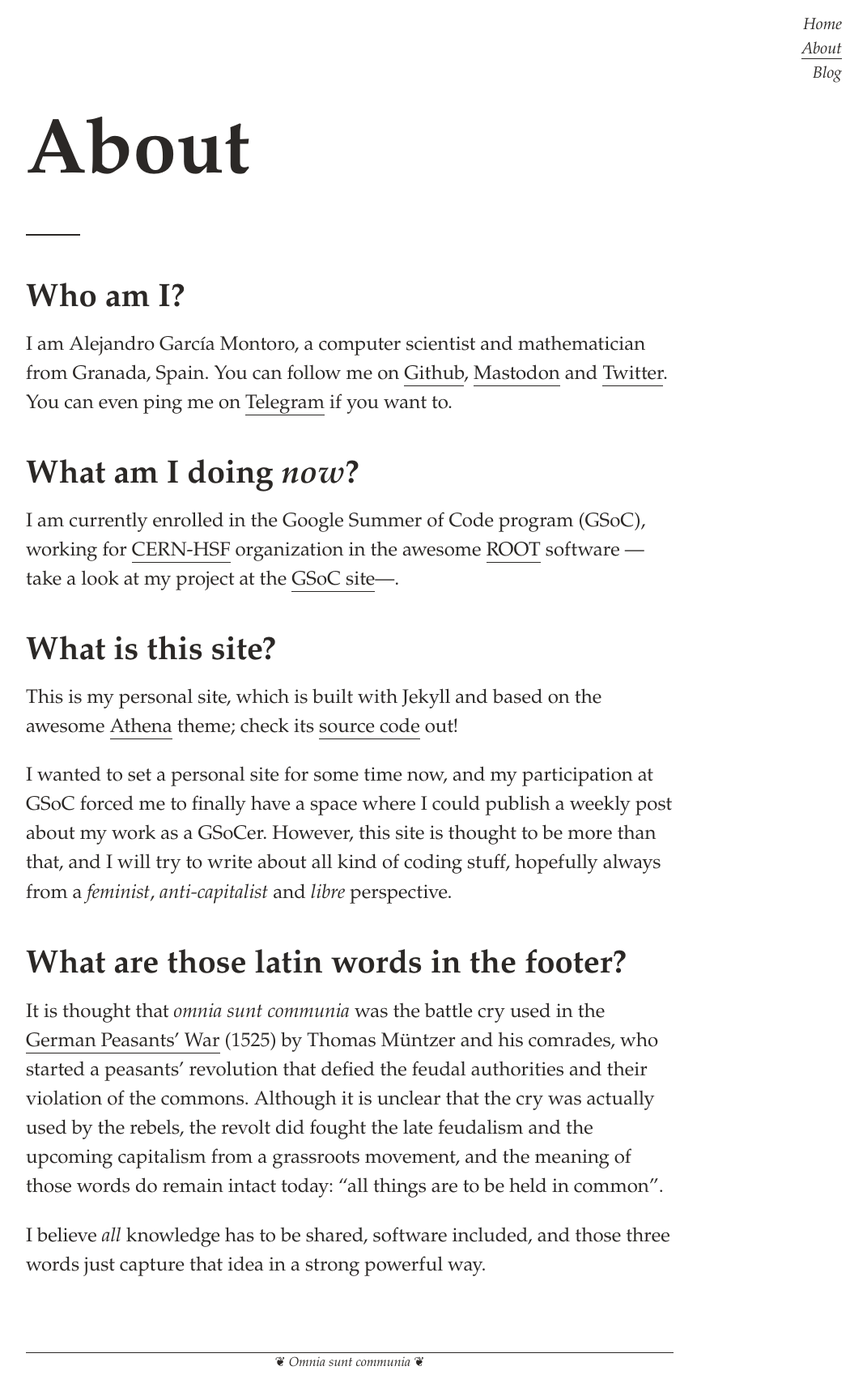
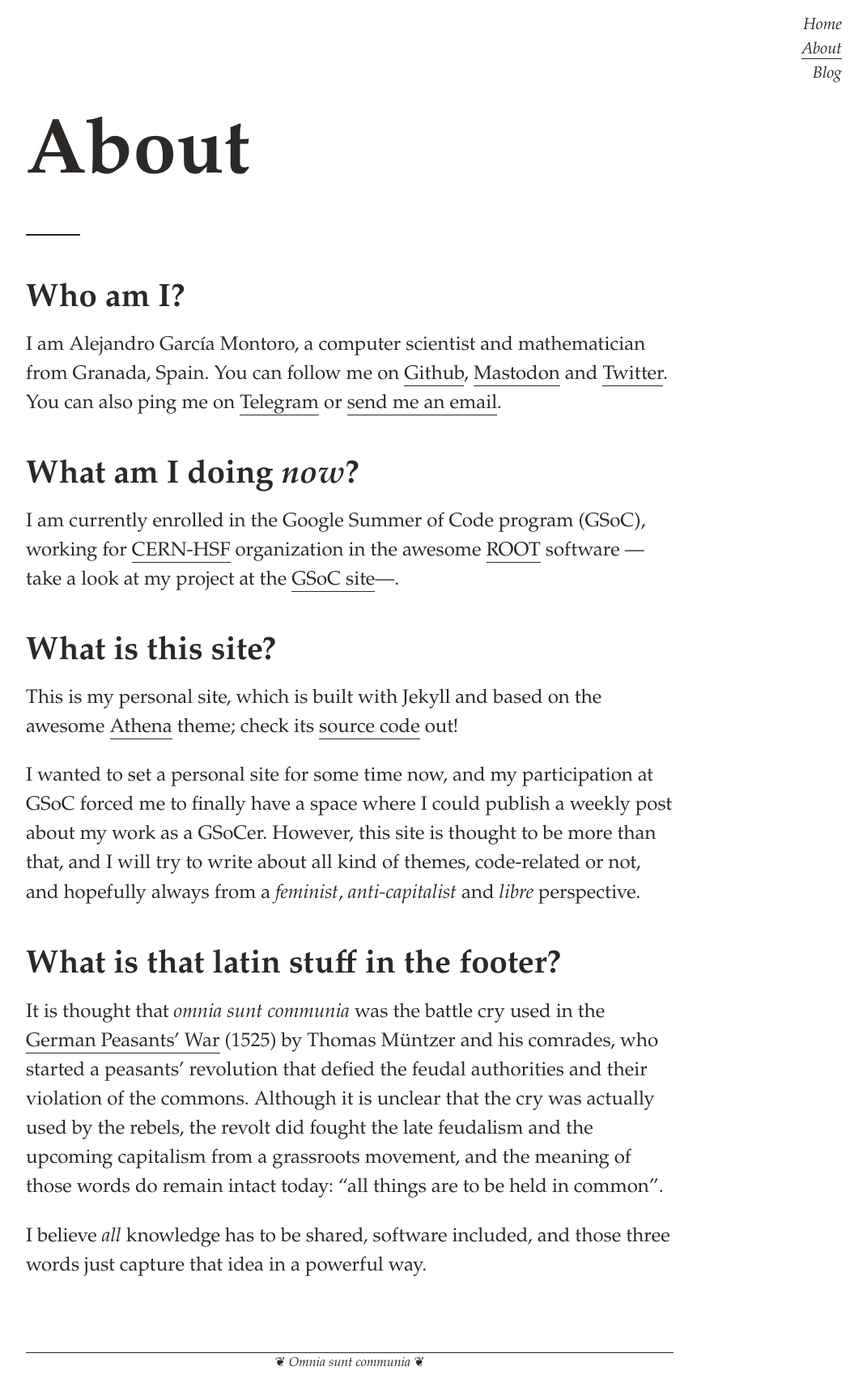
Before and after one commit to agarciamontoro/agarciamontoro.github.io, a Jekyll site: the page built from about.md, in a window 1280 px wide. Shown: the whole page at 81% size, without its empty margins (208-1279 px from the left). Built offline with Jekyll 4.4.1, drawn with Linux system fonts in a browser that asks for light colours; nearby versions of some CDN libraries.

Commit message:
Minor fixes

```diff
--- a/about.md
+++ b/about.md
@@ -8,7 +8,7 @@ permalink: /about/
 
 I am Alejandro García Montoro, a computer scientist and mathematician from
 Granada, Spain. You can follow me on [Github][l_Github],
-[Mastodon][l_Mastodon] and [Twitter][l_Twitter]. You can even ping me on [Telegram][l_Telegram] if you want to.
+[Mastodon][l_Mastodon] and [Twitter][l_Twitter]. You can also ping me on [Telegram][l_Telegram] or [send me an email][l_mail].
 
 # What am I doing *now*?
 
@@ -21,13 +21,13 @@ I am currently enrolled in the Google Summer of Code program
 
 This is my personal site, which is built with Jekyll and based on the awesome [Athena][l_Athena] theme; check its [source code][l_Source] out!
 
-I wanted to set a personal site for some time now, and my participation at GSoC forced me to finally have a space where I could publish a weekly post about my work as a GSoCer. However, this site is thought to be more than that, and I will try to write about all kind of coding stuff, hopefully always from a *feminist*, *anti-capitalist* and *libre* perspective.
+I wanted to set a personal site for some time now, and my participation at GSoC forced me to finally have a space where I could publish a weekly post about my work as a GSoCer. However, this site is thought to be more than that, and I will try to write about all kind of themes, code-related or not, and hopefully always from a *feminist*, *anti-capitalist* and *libre* perspective.
 
-# What are those latin words in the footer?
+# What is that latin stuff in the footer?
 
 It is thought that *omnia sunt communia* was the battle cry used in the [German Peasants' War][l_revolt] (1525) by Thomas Müntzer and his comrades, who started a peasants' revolution that defied the feudal authorities and their violation of the commons. Although it is unclear that the cry was actually used by the rebels, the revolt did fought the late feudalism and the upcoming capitalism from a grassroots movement, and the meaning of those words do remain intact today: "all things are to be held in common".
 
-I believe *all* knowledge has to be shared, software included, and those three words just capture that idea in a strong powerful way.
+I believe *all* knowledge has to be shared, software included, and those three words just capture that idea in a powerful way.
 
 
 [l_CERN]: https://summerofcode.withgoogle.com/organizations/4978158764818432/
```
Also changed, not shown: other parts of about.md (+1 -0 lines), _posts/2017-05-29-welcome.md (+2 -2 lines), _posts/2017-05-30-google-summer-of-code-the-beginning.md (+1 -1 lines).
